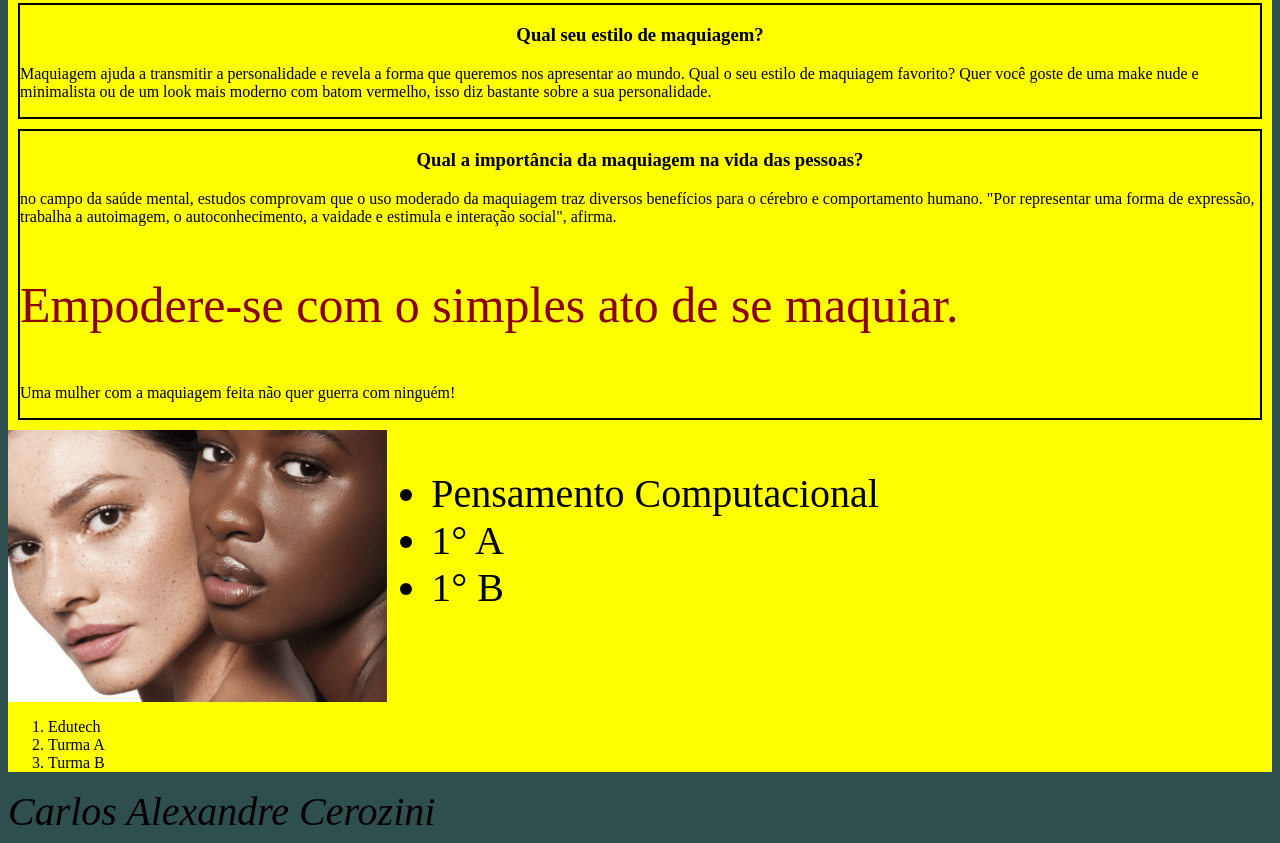
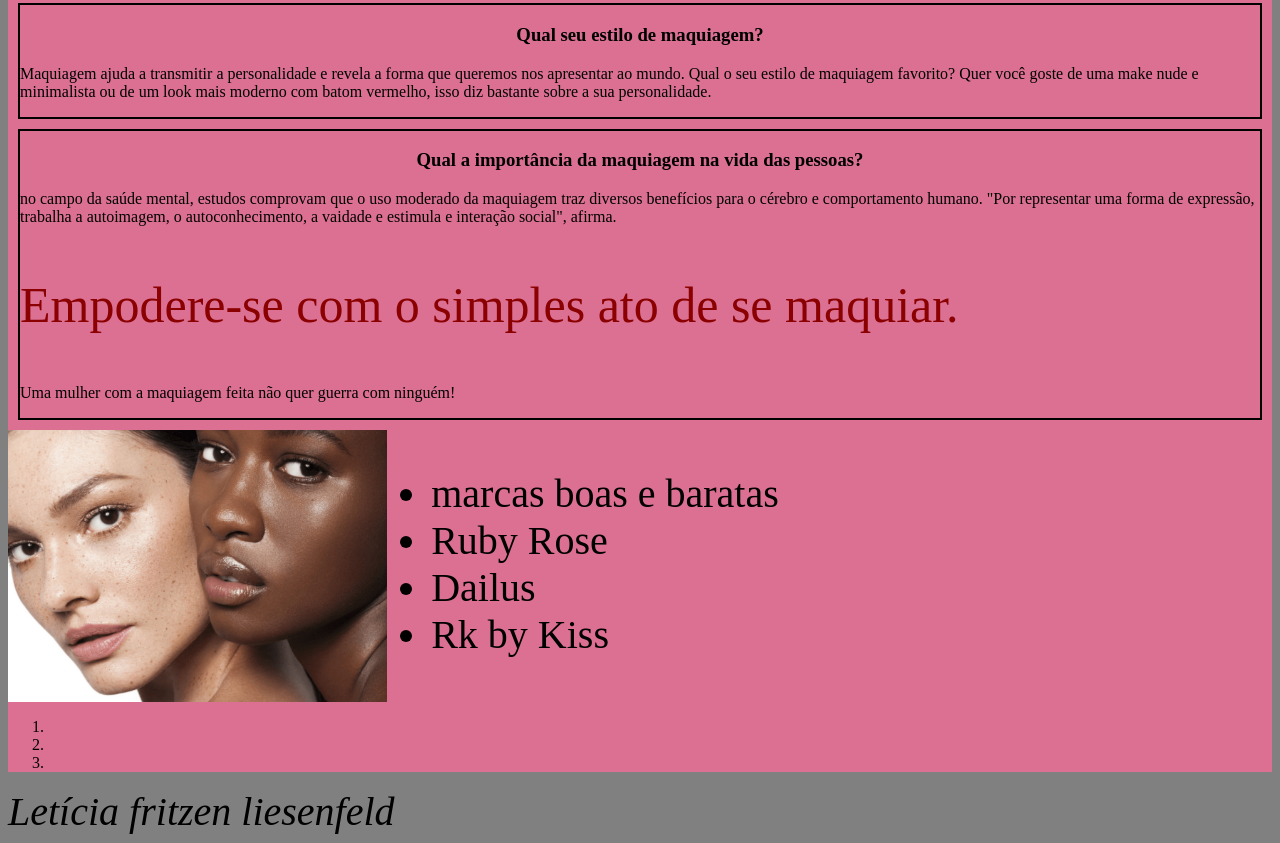
Before and after one commit to liesenfeldleticia/site1a, a plain HTML site: page index.html in a window 1280 px wide. Shown: the part 1020-1863 px from the top of the page. Drawn offline with Linux system fonts and the light colour scheme; a script that the page names is missing.

Commit message:
Add files via upload

```diff
--- a/index.html
+++ b/index.html
@@ -53,14 +53,15 @@ Maquiagem ajuda a transmitir a personalidade e revela a forma que queremos nos a
                 <div>
                       <img id="imagemlateral" src="photo.png" alt="imagem logo colégio">
                      <ul class="lista">
-                        <li> Pensamento Computacional </li>
-                        <li> 1° A</li>
-                        <li> 1° B</li>
+                        <li> marcas boas e baratas </li>
+                        <li> Ruby Rose</li>
+                        <li> Dailus</li>
+                        <li>Rk by Kiss</li>
                     </ul>
                     <ol>
-                        <li> Edutech </li>
-                        <li> Turma A </li>
-                        <li> Turma B</li>
+                        <li>  </li>
+                        <li> </li>
+                        <li></li>
                     </ol>
                 </div>
 
@@ -68,7 +69,7 @@ Maquiagem ajuda a transmitir a personalidade e revela a forma que queremos nos a
 
         </main>
         <footer>
-           <i>Carlos Alexandre Cerozini</i>
+           <i>Letícia fritzen liesenfeld</i>
         </footer>
 
 
--- a/style.css
+++ b/style.css
@@ -1,10 +1,10 @@
 
 body {
-	background-color: #2F4F4F;
+	background-color: #808080;
 }
 
 header, footer {
-	background-color:4F4F4F;
+	background-color:#808080;
 
 
 }
@@ -30,7 +30,7 @@ list-style: none;
 }
 main {
 
-background-color: #FFFF00;
+background-color: #DB7093;
 
 }
 
@@ -57,7 +57,7 @@ font-size: 40px;
  }
 
  .momentos {
- 	background-color: yellow;
+ 	background-color:DB7093;
  	padding: in;
  	margin: 10px;
  	border: black solid 2px;
```
Also changed, not shown: contato.html (+1 -1 lines), principal.html (+3 -1 lines), maquiagem.jpg (added).
